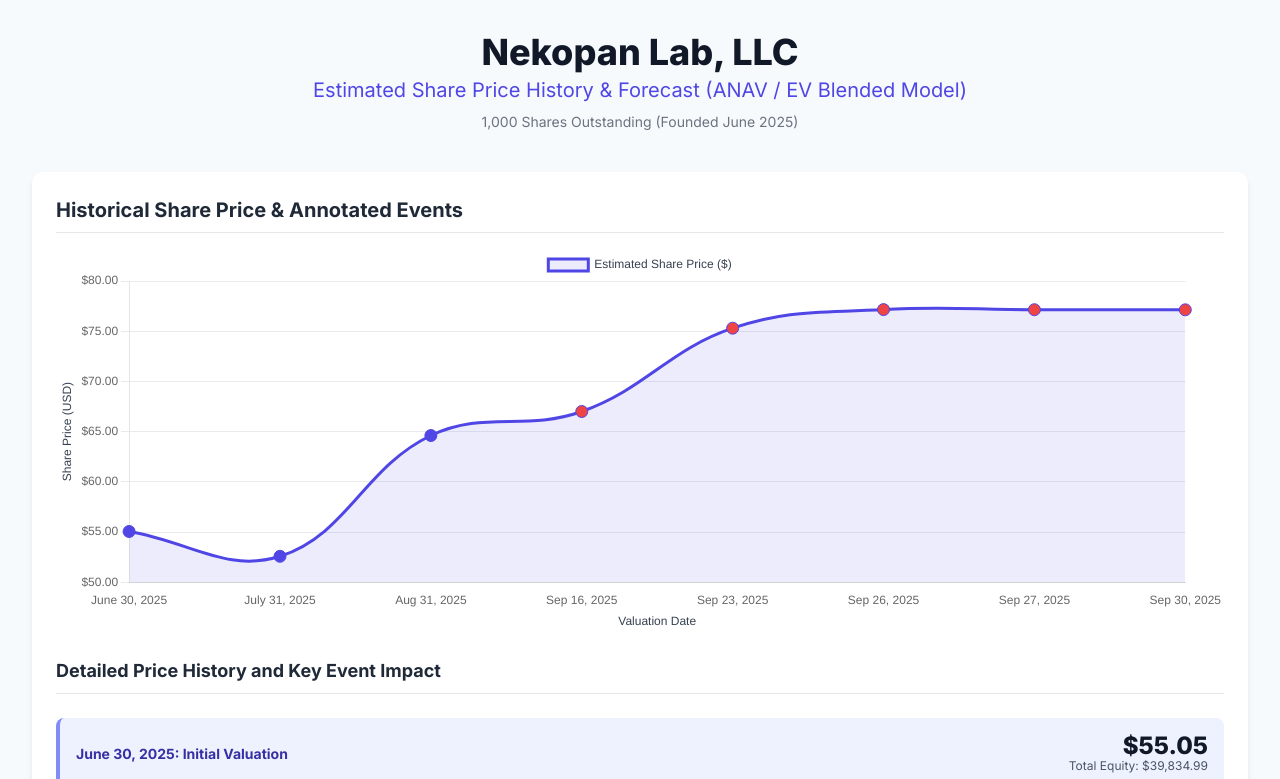
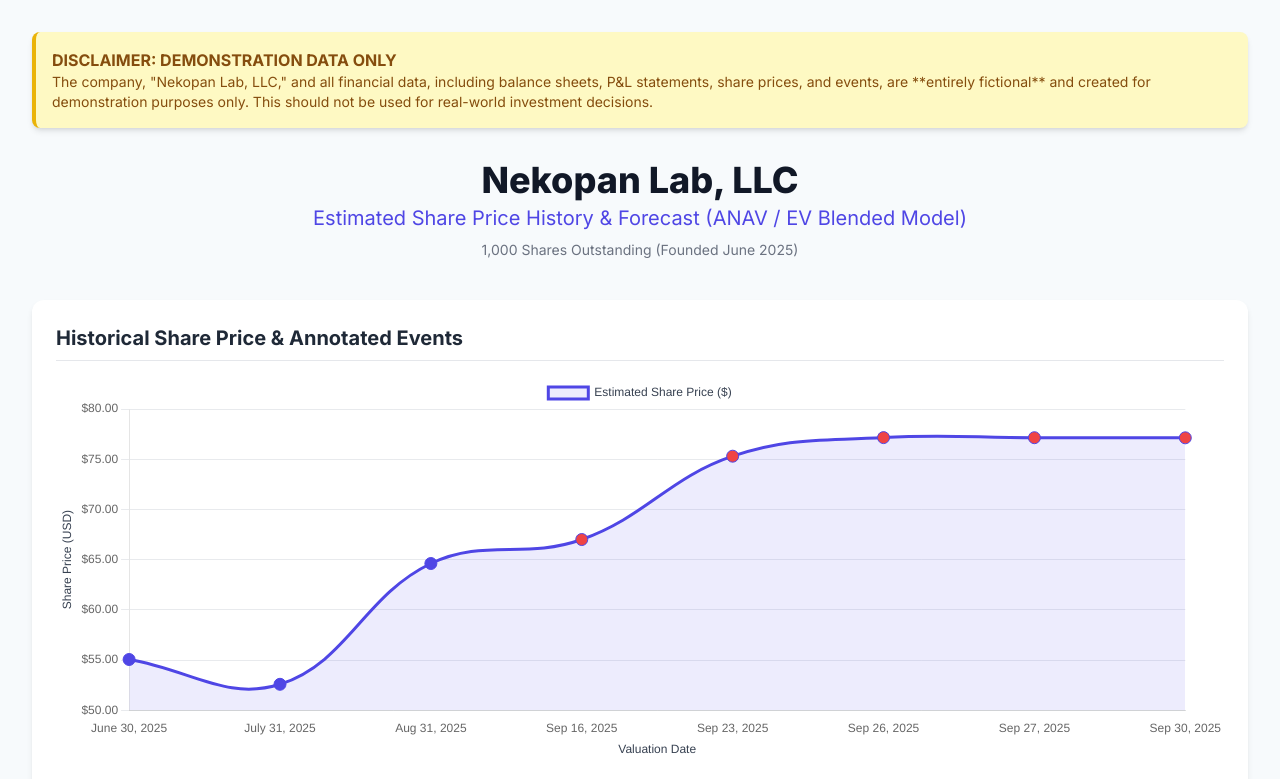
Before and after one commit to Nekopan-Lab/fakestock, a plain HTML site: page index.html in a window 1280 px wide. Shown: the top 779 px of the page. Drawn offline with nearby package versions, Linux system fonts and the light colour scheme.

Commit message:
copied again

```diff
--- a/index.html
+++ b/index.html
@@ -21,6 +21,12 @@
     </style>
 </head>
 <body class="p-4 md:p-8">
+
+    <!-- Disclaimer Banner -->
+    <div class="bg-yellow-100 border-l-4 border-yellow-500 text-yellow-800 p-4 mb-8 rounded-lg shadow-md" role="alert">
+        <p class="font-bold">DISCLAIMER: DEMONSTRATION DATA ONLY</p>
+        <p class="text-sm">The company, "Nekopan Lab, LLC," and all financial data, including balance sheets, P&L statements, share prices, and events, are **entirely fictional** and created for demonstration purposes only. This should not be used for real-world investment decisions.</p>
+    </div>
 
     <header class="text-center mb-10">
         <h1 class="text-3xl md:text-4xl font-extrabold text-gray-900">Nekopan Lab, LLC</h1>
```
